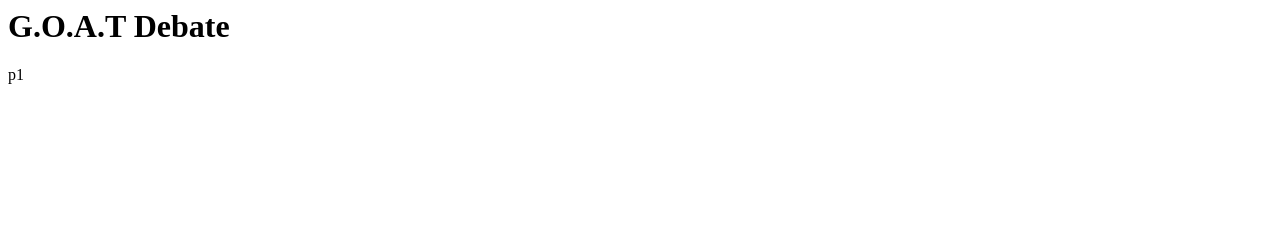
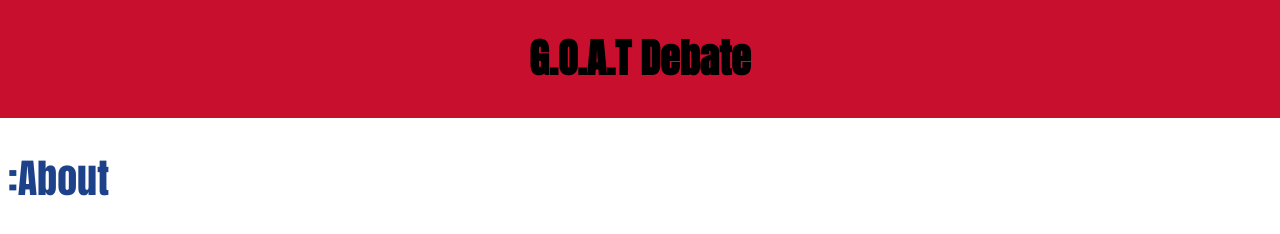
Before and after one commit to rileydidd/GoatDebate, a plain HTML site: page index.html in a window 1280 px wide. Drawn offline with Linux system fonts and the light colour scheme.

Commit message:
added a title and some colors

```diff
--- a/index.html
+++ b/index.html
@@ -1,4 +1,16 @@
-<h1>G.O.A.T Debate</h1>
+<html lang="en">
+<head>
+    <meta charset="UTF-8">
+    <meta name="viewport" content="width=device-width, initial-scale=1.0">
+    <link rel="stylesheet" href="main.css">
+    <link rel="stylesheet" href="style.css">
+
+</head>
 <body>
-    p1
+    <h1>G.O.A.T Debate</h1>
+
+
+ <p class="subtitle"> :About </p>
+
 </body>
+</html>
--- a/main.css
+++ b/main.css
@@ -0,0 +1,15 @@
+@import url('https://fonts.googleapis.com/css2?family=Anton&display=swap');
+h1 {
+    background-color: #C8102E;
+    margin: -10px;
+    padding: 30px;
+    font-size: 40px;
+    font-family: "Anton", sans-serif;
+    text-align: center;
+
+}
+.subtitle{
+    font-size: 40px;
+    font-family: "Anton", sans-serif;
+    color: #1D428A	;
+}
```
